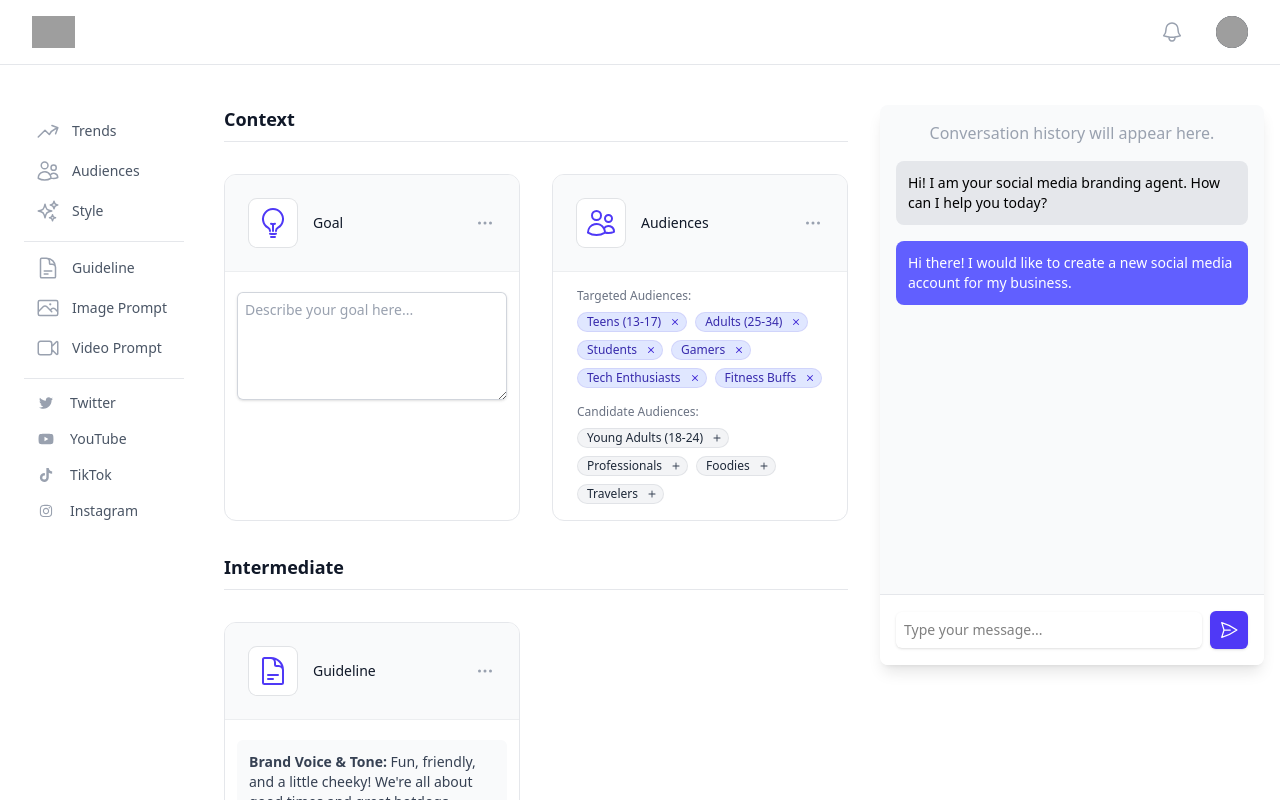
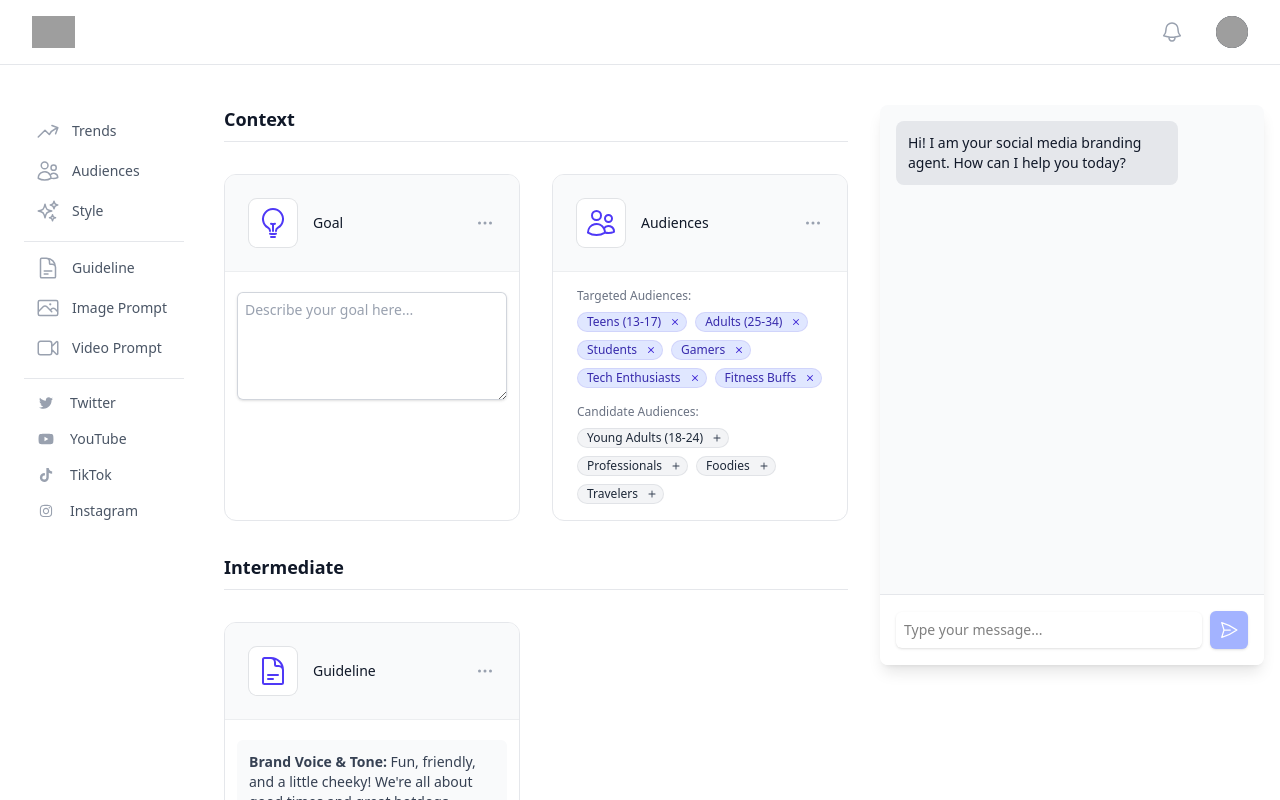
Before and after one commit to ADK-Hackathon/SocialMediaBrandingAgent, a React (Vite) app in the folder frontend/: page / in a window 1280 px wide. Shown: the top 800 px of the page. Built offline with nearby package versions, Linux system fonts and the light colour scheme; grey boxes are pictures that could not be loaded.

Commit message:
chat interface with backend

```diff
--- /dev/null
+++ b/frontend/src/api.tsx
@@ -0,0 +1,167 @@
+// Configuration
+const API_BASE_URL = "https://socialmediabrandingagent-662824162875.us-west1.run.app";
+
+// Types for the message structure
+interface MessagePart {
+  text: string;
+}
+
+interface Message {
+  role: 'user' | 'model';
+  parts: MessagePart[];
+}
+
+interface AgentRequestPayload {
+  appName: string;
+  userId: string;
+  sessionId: string;
+  newMessage: Message;
+  streaming: boolean;
+}
+
+interface AgentResponse {
+  content: {
+    parts: Array<{
+      text?: string;
+      functionCall?: any;
+      functionResponse?: any;
+    }>;
+    role: string;
+  };
+  invocation_id: string;
+  author: string;
+  partial: boolean;
+  actions: {
+    state_delta: Record<string, any>;
+    artifact_delta: Record<string, any>;
+    requested_auth_configs: Record<string, any>;
+  };
+  id: string;
+  timestamp: number;
+}
+
+// Callbacks interface for handling SSE events
+interface SSECallbacks {
+  onData: (data: AgentResponse) => void;
+  onError?: (error: Error) => void;
+  onComplete?: () => void;
+}
+
+// Main function to send message and handle SSE response
+export const sendMessageToAgentSSE = (
+  message: string,
+  user_id: string,
+  session_id: string,
+  callbacks: SSECallbacks
+) => {
+  const payload: AgentRequestPayload = {
+    appName: "agents",
+    userId: user_id,
+    sessionId: session_id,
+    newMessage: {
+      role: "user",
+      parts: [{ text: message }]
+    },
+    streaming: true
+  };
+
+  // Make the POST request and handle the SSE stream
+  fetch(`${API_BASE_URL}/run_sse`, {
+    method: 'POST',
+    headers: {
+      'Content-Type': 'application/json',
+      'Accept': 'text/event-stream',
+    },
+    body: JSON.stringify(payload)
+  }).then(response => {
+    if (!response.ok) {
+      throw new Error(`HTTP error! status: ${response.status}`);
+    }
+    if (!response.body) {
+      throw new Error('Response body is null');
+    }
+
+    const reader = response.body.getReader();
+    const decoder = new TextDecoder();
+    let buffer = ''; // Buffer to hold incomplete lines
+
+    function processLine(line: string) {
+      if (line.startsWith('data: ')) {
+        try {
+          const jsonStr = line.slice(6); // Remove 'data: ' prefix
+          const data = JSON.parse(jsonStr) as AgentResponse; // AgentResponse is defined above
+          if (data.partial == true) {
+            callbacks.onData(data);
+          }
+        } catch (error) {
+          console.error('[SSE PARSE ERROR]', error, 'on line:', line);
+          if (callbacks.onError) {
+            callbacks.onError(error as Error);
+          }
+        }
+      }
+    }
+
+    function readStream() {
+      reader.read().then(({done, value}) => {
+        if (done) {
+          // Process any remaining data in the buffer when the stream is closed.
+          if (buffer.trim()) {
+            processLine(buffer.trim());
+          }
+          if (callbacks.onComplete) {
+            callbacks.onComplete();
+          }
+          return;
+        }
+
+        // Decode the current chunk and add it to the buffer.
+        // Using { stream: true } is important for multi-byte characters.
+        buffer += decoder.decode(value, { stream: true });
+
+        // Process all complete lines (ending with \n) in the buffer.
+        let newlineIndex;
+        while ((newlineIndex = buffer.indexOf('\n')) !== -1) {
+          const line = buffer.substring(0, newlineIndex).trim(); // Get the line
+          buffer = buffer.substring(newlineIndex + 1); // Remove the line from the buffer
+
+          if (line) { // Process the line if it's not empty
+            processLine(line);
+          }
+        }
+
+        // Continue reading the stream
+        readStream();
+      }).catch(error => {
+        console.error('[SSE ERROR]', error);
+        if (callbacks.onError) {
+          callbacks.onError(error);
+        }
+      });
+    }
+
+    readStream();
+  }).catch(error => {
+    console.error('[FETCH ERROR]', error);
+    if (callbacks.onError) {
+      callbacks.onError(error);
+    }
+  });
+
+  // Return cleanup function
+  return () => {
+    // If you had an AbortController, you could call abort() here.
+    // For now, we'll just signal completion if the callback exists.
+    if (callbacks.onComplete) {
+      callbacks.onComplete();
+    }
+  };
+};
+
+// Helper function to extract text content from agent response
+export const extractTextFromResponse = (response: AgentResponse): string | null => {
+  if (response.content?.parts?.[0]?.text) {
+    return response.content.parts[0].text;
+  }
+  return null;
+};
--- a/frontend/src/components/ChatInterface.tsx
+++ b/frontend/src/components/ChatInterface.tsx
@@ -1,41 +1,143 @@
 import { PaperAirplaneIcon } from '@heroicons/react/24/outline';
+import { useState, useRef, useEffect } from 'react';
+import { sendMessageToAgentSSE, extractTextFromResponse } from '../api';
+
+interface Message {
+  role: 'user' | 'agent';
+  content: string;
+  isComplete?: boolean;
+}
 
 export default function ChatInterface() {
+  const [messages, setMessages] = useState<Message[]>([
+    { role: 'agent', content: 'Hi! I am your social media branding agent. How can I help you today?', isComplete: true }
+  ]);
+  const lastChunkId = useRef<string | null>(null);
+  const [inputMessage, setInputMessage] = useState('');
+  const [isLoading, setIsLoading] = useState(false);
+  const messagesEndRef = useRef<HTMLDivElement>(null);
+
+  // Scroll to bottom whenever messages change
+  const scrollToBottom = () => {
+    messagesEndRef.current?.scrollIntoView({ behavior: 'smooth' });
+  };
+
+  useEffect(() => {
+    scrollToBottom();
+  }, [messages]);
+
+  const handleSendMessage = async (e: React.FormEvent) => {
+    e.preventDefault();
+    if (!inputMessage.trim() || isLoading) return;
+
+    // Add user message
+    const userMessage: Message = { role: 'user' as const, content: inputMessage, isComplete: true };
+    setMessages(prev => [...prev, userMessage]);
+
+    // Create placeholder for agent's response
+    const agentPlaceholder: Message = { role: 'agent' as const, content: '', isComplete: false };
+    setMessages(prev => [...prev, agentPlaceholder]);
+
+    setInputMessage('');
+    setIsLoading(true);
+
+    // Send message to agent
+    const cleanup = sendMessageToAgentSSE(
+      inputMessage,
+      "u_123",
+      "s_123",
+      {
+        onData: (response) => {
+          const text = extractTextFromResponse(response);
+          const chunkId = response.id;
+          if (text) {
+            setMessages(prev => {
+              const newMessages = [...prev];
+              const lastMessage = newMessages[newMessages.length - 1];
+              if (lastMessage.role === 'agent' && !lastMessage.isComplete && lastChunkId.current !== chunkId) {
+                lastChunkId.current = chunkId;
+                lastMessage.content += text;
+              }
+              return newMessages;
+            });
+          }
+        },
+        onError: (error) => {
+          console.error('Error from agent:', error);
+          setMessages(prev => [
+            ...prev,
+            { role: 'agent', content: 'Sorry, I encountered an error. Please try again.', isComplete: true }
+          ]);
+          setIsLoading(false);
+        },
+        onComplete: () => {
+          setMessages(prev => {
+            const newMessages = [...prev];
+            const lastMessage = newMessages[newMessages.length - 1];
+            if (lastMessage.role === 'agent') {
+              lastMessage.isComplete = true;
+            }
+            return newMessages;
+          });
+          setIsLoading(false);
+        }
+      }
+    );
+
+    // Cleanup on component unmount
+    return cleanup;
+  };
+
   return (
     <div className="flex h-full flex-col">
       {/* Conversation History */}
       <div className="flex-grow overflow-y-auto p-4 space-y-4 bg-gray-50">
-        {/* Placeholder for messages */}
-        <div className="text-center text-gray-400">Conversation history will appear here.</div>
-        {/* Example messages (can be removed later) */}
-        <div className="flex justify-start">
-          <div className="rounded-lg bg-gray-200 p-3 text-sm">
-            Hi! I am your social media branding agent. How can I help you today?
+        {messages.map((message, index) => (
+          <div
+            key={index}
+            className={`flex ${message.role === 'user' ? 'justify-end' : 'justify-start'}`}
+          >
+            <div
+              className={`rounded-lg p-3 text-sm max-w-[80%] ${
+                message.role === 'user'
+                  ? 'bg-indigo-500 text-white'
+                  : 'bg-gray-200 text-gray-900'
+              }`}
+            >
+              {message.content}
+              {!message.isComplete && (
+                <span className="inline-block animate-pulse">▋</span>
+              )}
+            </div>
           </div>
-        </div>
-        <div className="flex justify-end">
-          <div className="rounded-lg bg-indigo-500 p-3 text-sm text-white">
-            Hi there! I would like to create a new social media account for my business.
-          </div>
-        </div>
+        ))}
+        <div ref={messagesEndRef} />
       </div>
 
       {/* Input Area */}
       <div className="border-t border-gray-200 bg-white p-4">
-        <div className="flex items-center space-x-2">
+        <form onSubmit={handleSendMessage} className="flex items-center space-x-2">
           <input
             type="text"
+            value={inputMessage}
+            onChange={(e) => setInputMessage(e.target.value)}
             placeholder="Type your message..."
             className="flex-grow rounded-md border-gray-300 shadow-sm focus:border-indigo-500 focus:ring-indigo-500 sm:text-sm p-2"
+            disabled={isLoading}
           />
           <button
-            type="button"
-            className="inline-flex items-center justify-center rounded-md border border-transparent bg-indigo-600 p-2 text-white shadow-sm hover:bg-indigo-700 focus:outline-none focus:ring-2 focus:ring-indigo-500 focus:ring-offset-2"
+            type="submit"
+            disabled={isLoading || !inputMessage.trim()}
+            className={`inline-flex items-center justify-center rounded-md border border-transparent ${
+              isLoading || !inputMessage.trim()
+                ? 'bg-indigo-300 cursor-not-allowed'
+                : 'bg-indigo-600 hover:bg-indigo-700'
+            } p-2 text-white shadow-sm focus:outline-none focus:ring-2 focus:ring-indigo-500 focus:ring-offset-2`}
           >
             <PaperAirplaneIcon className="size-5" aria-hidden="true" />
             <span className="sr-only">Send message</span>
           </button>
-        </div>
+        </form>
       </div>
     </div>
   );
```
